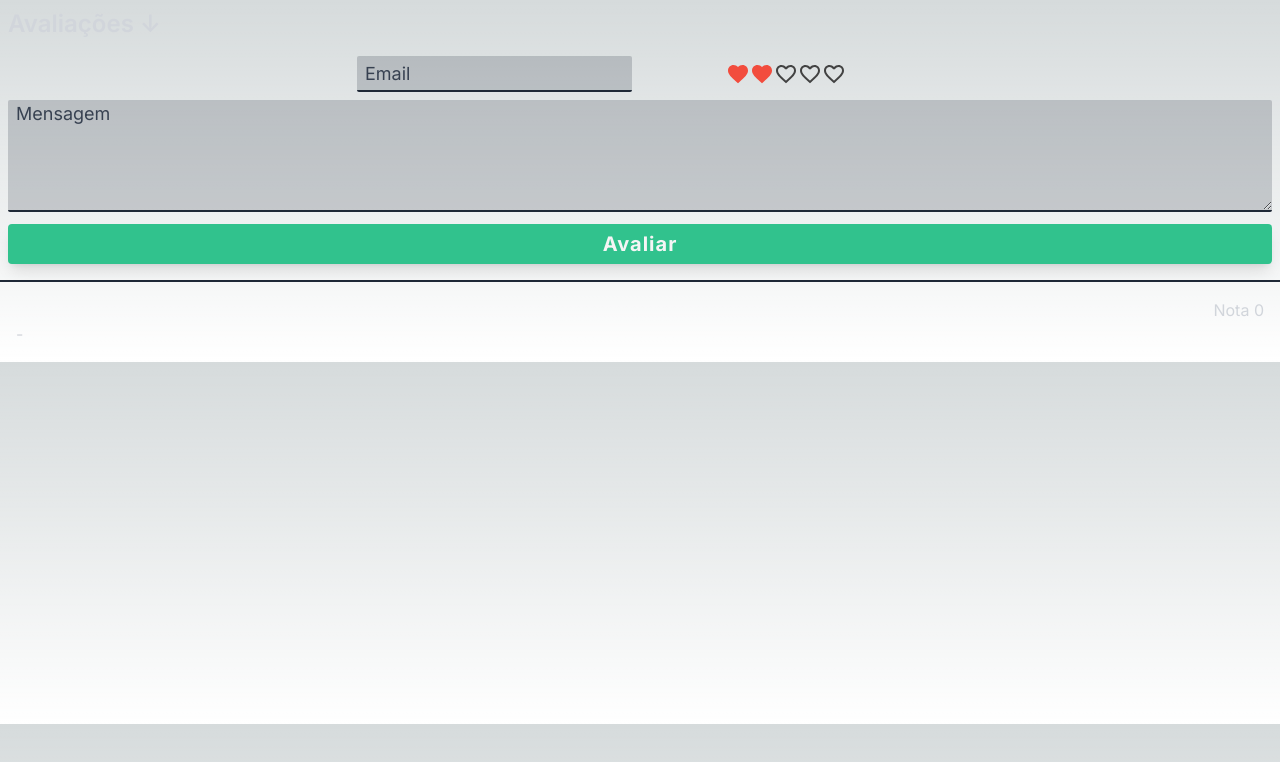
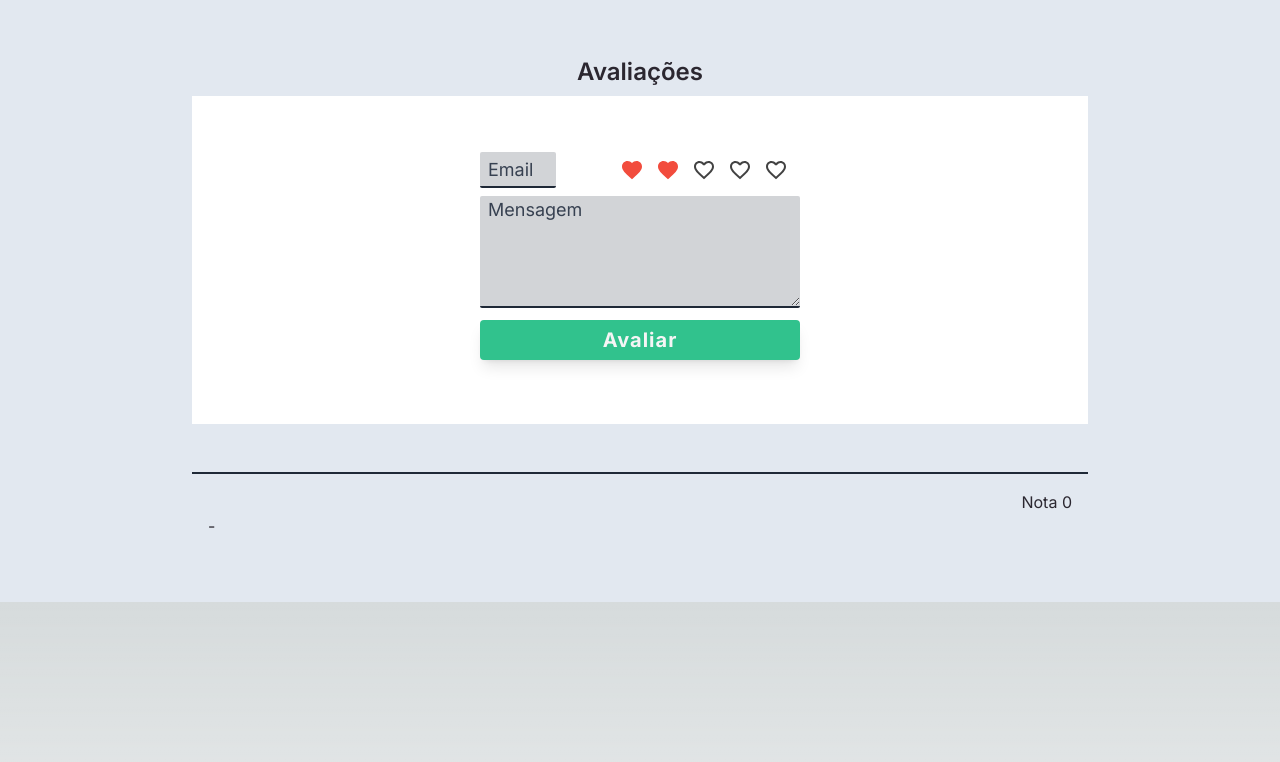
Before and after one commit to vitorGaia/online-store, a Next.js app: page /components/FormProductAvaliation in a window 1280 px wide. Both pictures are taken after a click on the button "Avaliar". Shown: the top 762 px of the page. Built offline with nearby package versions, Linux system fonts and the light colour scheme.

Commit message:
feat: finaliza fomulario de valiação de produto.

```diff
--- a/src/app/components/FormProductAvaliation/page.js
+++ b/src/app/components/FormProductAvaliation/page.js
@@ -16,7 +16,7 @@ function FormProductAvaliation(props) {
   const mapAvaliations = avaliationsList.map((avaliation) => (
     <div
       key={ `avaliationId-${avaliation.avaliationId}` }
-      className='p-4 border-t-2 border-gray-800'
+      className='p-4 border-t-2 border-gray-800 lg:mt-12'
     >
       <div className='flex justify-between'>
         <h4 className='font-bold text-lg'>{avaliation.email}</h4>
@@ -27,12 +27,20 @@ function FormProductAvaliation(props) {
   ));
 
   return (
-    <div className='text-gray-300'>
-      <h3 className='p-2 text-2xl font-semibold'>Avaliações ↓</h3>
-      <form className='p-2 flex flex-col justify-center items-center gap-2'>
-        <div className='grid grid-cols-2 gap-4 h-9 justify-center items-center'>
+    <div
+      className='text-font w-full bg-slate-200 lg:px-48 lg:py-12'
+    >
+      <h3
+        className='p-2 text-2xl font-semibold lg:text-center'
+      >
+        Avaliações
+      </h3>
+      <form
+        className='p-2 flex flex-col justify-center items-center gap-2 lg:bg-baseM lg:px-72 lg:py-14'
+      >
+        <div className='flex gap-4 h-9 justify-center items-center lg:justify-between lg:gap-16'>
           <input
-            className='bg-gray-800 bg-opacity-20 border-b-2 border-gray-800 font-normal text-lg px-2 h-9 placeholder:text-gray-700 rounded-sm'
+            className='bg-gray-800 bg-opacity-20 border-b-2 border-gray-800 font-normal text-lg px-2 h-9 w-3/4 placeholder:text-gray-700 rounded-sm lg:w-full'
             type='email'
             placeholder='Email'
             name='email'
@@ -44,7 +52,7 @@ function FormProductAvaliation(props) {
           </div>
         </div>
         <textarea
-          className='bg-gray-800 bg-opacity-20 border-b-2 border-gray-800 font-normal text-lg px-2 placeholder:text-gray-700 rounded-sm w-full h-28'
+          className='bg-gray-800 bg-opacity-20 border-b-2 border-gray-800 font-normal text-lg px-2 placeholder:text-gray-700 rounded-sm w-full h-28 lg:w-full'
           placeholder='Mensagem'
           name='message'
           value={avaliation.message}
--- a/src/app/components/ProductCard/page.js
+++ b/src/app/components/ProductCard/page.js
@@ -6,7 +6,7 @@ import React, { useContext } from 'react';
 function ProductCard({ product }) {
   const { addProductToCart } = useContext(AppContext);
   return (
-    <div key={product.id} className='flex flex-col justify-center gap-1 w-72 max-h-96 p-3 text-font bg-baseM shadow-md rounded-md relative overflow-auto'>
+    <div key={product.id} className='overflow-x-hidden flex flex-col justify-center gap-1 w-72 max-h-96 p-3 text-font bg-baseM shadow-md rounded-md relative overflow-auto'>
       {product.shipping.free_shipping && (
         <div className='diagonal-div bg-blue-500 absolute top-5 -right-10 h-7 w-36 flex justify-center items-center shadow-md'>
           <p className='text-sm font-medium text-baseM'>Frete Grátis</p>
--- a/src/app/components/Rating/page.js
+++ b/src/app/components/Rating/page.js
@@ -26,6 +26,7 @@ export default function CustomizedRating() {
       precision={0.5}
       icon={<FavoriteIcon fontSize="inherit" />}
       emptyIcon={<FavoriteBorderIcon style={{color: '#424242'}} fontSize="inherit" />}
+      className='lg:text-4xl lg:flex lg:gap-3'
     />
   );
 }
--- a/src/app/globals.css
+++ b/src/app/globals.css
@@ -11,11 +11,11 @@
 
 ::-webkit-scrollbar {
   width: 10px;
-  background-color: transparent;
+  background-color: #F5F5F5;
 }
 
 ::-webkit-scrollbar-thumb {
-  background-color: var(--card-color);
+  background-color: #8B7E74;
   border-radius: 25px;
 }
 
--- a/src/app/pages/[productId]/page.js
+++ b/src/app/pages/[productId]/page.js
@@ -44,13 +44,12 @@ function ProductDetails() {
 
   return (
     <section
-      className='bg-base w-screen min-h-screen text-font'
+      className='bg-base max-w-screen overflow-x-hidden min-h-screen text-font'
     >
       <Header />
       <main
         className='flex flex-col justify-center pt-14 pb-2 lg:pt-28 lg:pb-16 lg:gap-20 lg:px-24 lg:h-screen lg:w-screen lg:flex-row'
       >
-        {window.innerWidth < 600 && <CategoriesList />}
         <div className='lg:w-2/5 lg:h-full lg:flex lg:justify-center lg:items-center lg:rounded-md lg:bg-baseM lg:shadow-md relative overflow-auto'>
           {thumbnail && (
             <Image
@@ -70,12 +69,12 @@ function ProductDetails() {
         <div className='px-2 flex flex-col gap-2 lg:justify-between lg:h-full lg:w-2/5'>
           <div className='lg:flex lg:flex-col lg:gap-2'>
             <h3
-              className='hidden text-3xl tracking-wide font-bold lg:block'
+              className='hidden text-3xl tracking-wide font-bold lg:block lg:text-4xl'
             >
               Especificações técnicas
             </h3>
             <h3
-              className="text-xl font-bold leading-6 pt-2 lg:text-3xl"
+              className="text-xl font-bold leading-6 pt-2 lg:text-2xl"
             >
               {title}
             </h3>
@@ -104,7 +103,7 @@ function ProductDetails() {
               />
             </button>
             <p
-              className='text-7xl lg:bg-gray-500 lg:bg-opacity-20 lg:text-3xl lg:rounded-full lg:w-9 lg:flex lg:justify-center'
+              className='text-7xl lg:bg-gray-500 lg:bg-opacity-20 lg:text-2xl lg:rounded-full lg:w-8 lg:flex lg:justify-center'
             >
               { countProduct[id] || 0 }
             </p>
```
